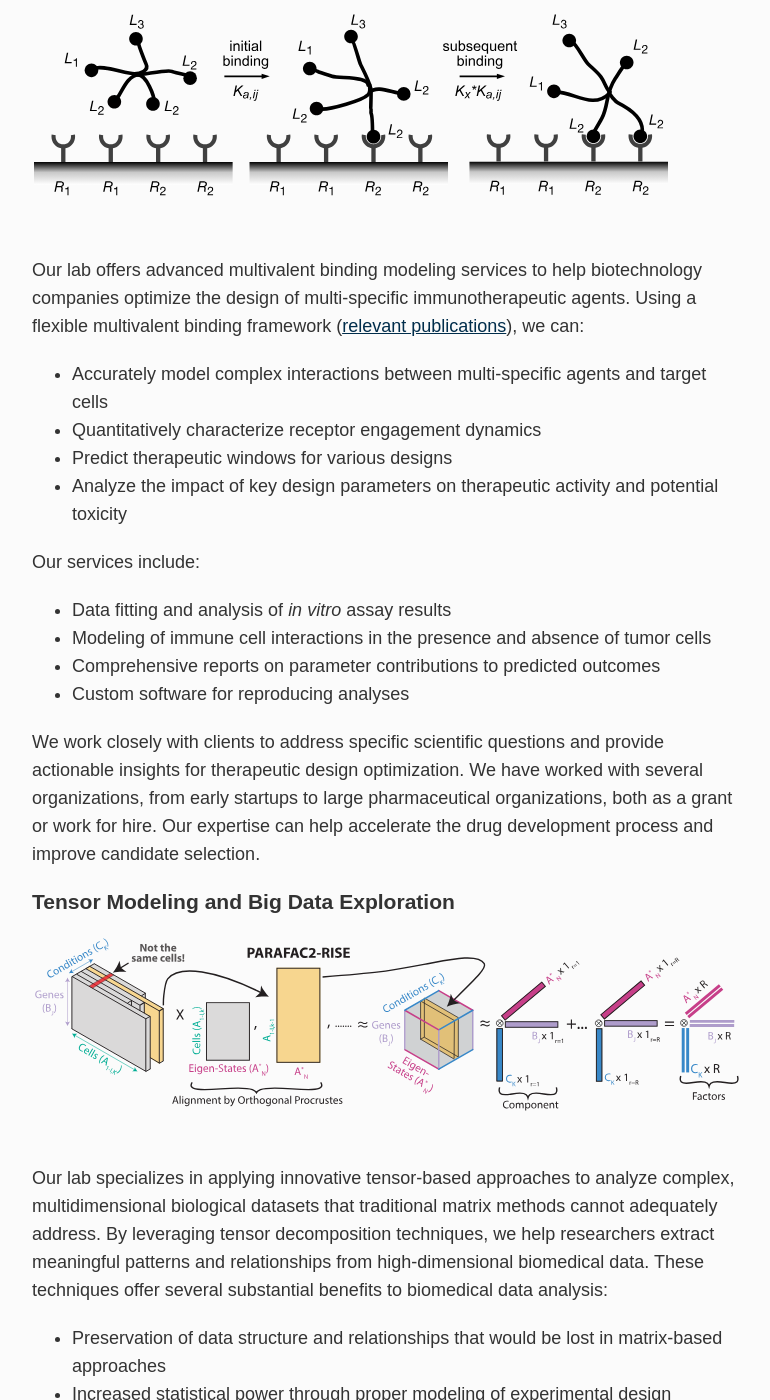
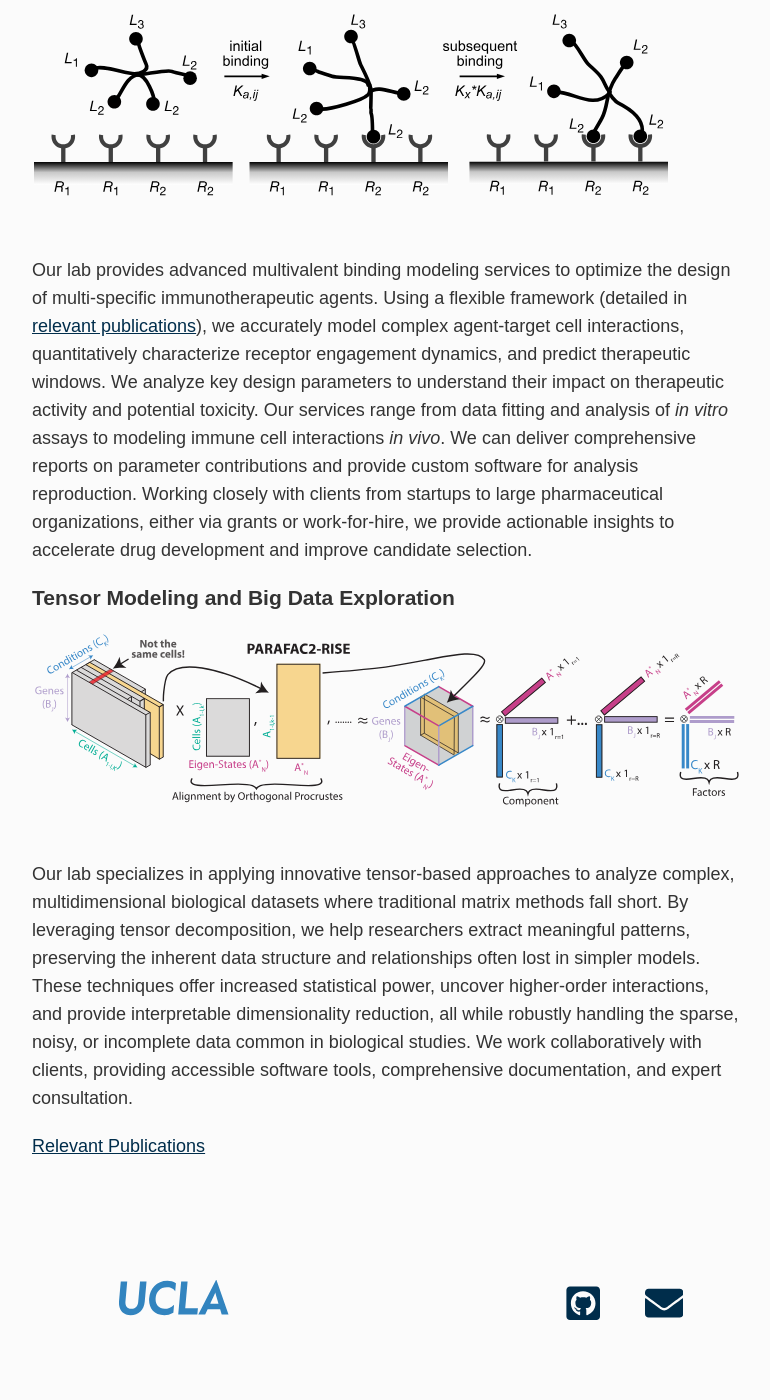
Before and after one commit to meyer-lab/asmlab.org, a Jekyll site: the page built from research/industry.md, in a window 1280 px wide and 1400 px high, scrolled down 343 px. Shown: the whole window, without its empty margins (253-1023 px from the left). Built offline with Jekyll 4.4.1, drawn with Linux system fonts in a browser that asks for light colours; some web fonts are replaced; some of the changed text lies outside the part shown.

Commit message:
Simplify industry page

```diff
--- a/_data/links.yml
+++ b/_data/links.yml
@@ -7,9 +7,6 @@
 - url: /research
   title: Research
 
-- url: /publications
-  title: Publications
-
 - url: /research/industry.html
   title: Industry
 
--- a/research/industry.md
+++ b/research/industry.md
@@ -9,41 +9,12 @@ Working with UCLA's Institute for Commercialization & Industry Collaboration, ou
 
 <img src="binding.svg" width="90%" />
 
-Our lab offers advanced multivalent binding modeling services to help biotechnology companies optimize the design of multi-specific immunotherapeutic agents. Using a flexible multivalent binding framework ([relevant publications](binding.html)), we can:
-
-- Accurately model complex interactions between multi-specific agents and target cells
-- Quantitatively characterize receptor engagement dynamics
-- Predict therapeutic windows for various designs
-- Analyze the impact of key design parameters on therapeutic activity and potential toxicity
-
-Our services include:
-
-- Data fitting and analysis of _in vitro_ assay results
-- Modeling of immune cell interactions in the presence and absence of tumor cells
-- Comprehensive reports on parameter contributions to predicted outcomes
-- Custom software for reproducing analyses
-
-We work closely with clients to address specific scientific questions and provide actionable insights for therapeutic design optimization. We have worked with several organizations, from early startups to large pharmaceutical organizations, both as a grant or work for hire. Our expertise can help accelerate the drug development process and improve candidate selection.
+Our lab provides advanced multivalent binding modeling services to optimize the design of multi-specific immunotherapeutic agents. Using a flexible framework (detailed in [relevant publications](binding.html)), we accurately model complex agent-target cell interactions, quantitatively characterize receptor engagement dynamics, and predict therapeutic windows. We analyze key design parameters to understand their impact on therapeutic activity and potential toxicity. Our services range from data fitting and analysis of _in vitro_ assays to modeling immune cell interactions _in vivo_. We can deliver comprehensive reports on parameter contributions and provide custom software for analysis reproduction. Working closely with clients from startups to large pharmaceutical organizations, either via grants or work-for-hire, we provide actionable insights to accelerate drug development and improve candidate selection.
 
 ### Tensor Modeling and Big Data Exploration
 
 <img src="RISE.svg" width="100%" />
 
-Our lab specializes in applying innovative tensor-based approaches to analyze complex, multidimensional biological datasets that traditional matrix methods cannot adequately address. By leveraging tensor decomposition techniques, we help researchers extract meaningful patterns and relationships from high-dimensional biomedical data. These techniques offer several substantial benefits to biomedical data analysis:
-
-- Preservation of data structure and relationships that would be lost in matrix-based approaches
-- Increased statistical power through proper modeling of experimental design
-- Discovery of higher-order interactions not detectable with standard methods
-- Dimensionality reduction while maintaining interpretability
-- Robust handling of sparse, noisy, or incomplete datasets common in biological studies
-
-Our potential services include:
-
-- **Multidimensional Data Transformation**: Converting conventional datasets into tensor structures that preserve the natural relationships between experimental dimensions (e.g., drug concentration, time points, cell types, and molecular features)
-- **Custom Tensor Decomposition Algorithms**: Developing specialized algorithms tailored to the unique characteristics of biomedical data, including handling missing values, incorporating biological constraints, accounting for noise, and ensuring scalability
-- **Interpretable Feature Extraction**: Identifying key factors and interactions across multiple dimensions that drive biological phenomena, making complex results accessible to domain experts
-- **Integration of Multi-Omic Data**: Combining diverse data types (genomics, proteomics, metabolomics, etc.) within unified tensor frameworks to reveal cross-platform patterns
-
-We work collaboratively with clients to implement these advanced analytical approaches, providing accessible software tools, comprehensive documentation, and expert consultation to ensure tensor methods enhance your research capabilities.
+Our lab specializes in applying innovative tensor-based approaches to analyze complex, multidimensional biological datasets where traditional matrix methods fall short. By leveraging tensor decomposition, we help researchers extract meaningful patterns, preserving the inherent data structure and relationships often lost in simpler models. These techniques offer increased statistical power, uncover higher-order interactions, and provide interpretable dimensionality reduction, all while robustly handling the sparse, noisy, or incomplete data common in biological studies. We work collaboratively with clients, providing accessible software tools, comprehensive documentation, and expert consultation.
 
 [Relevant Publications](tensors.html)
```
